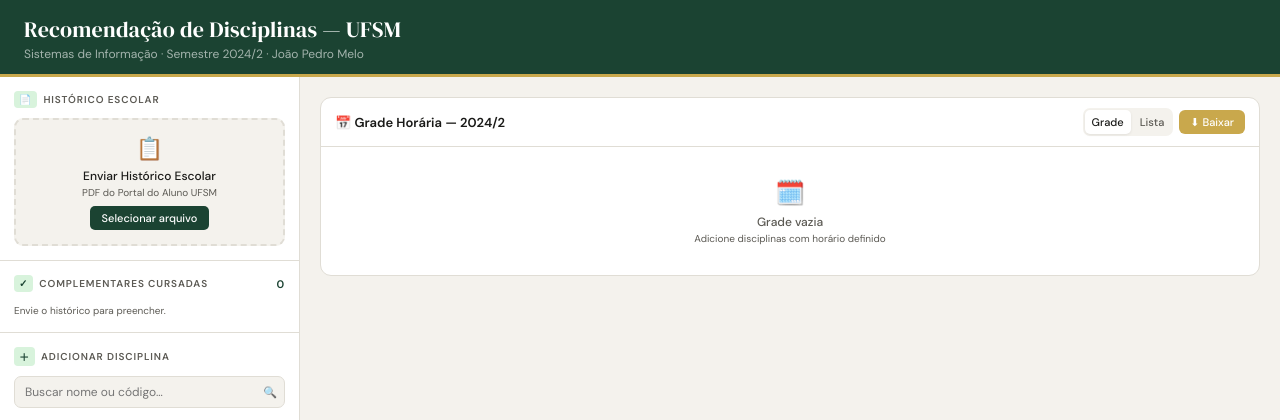
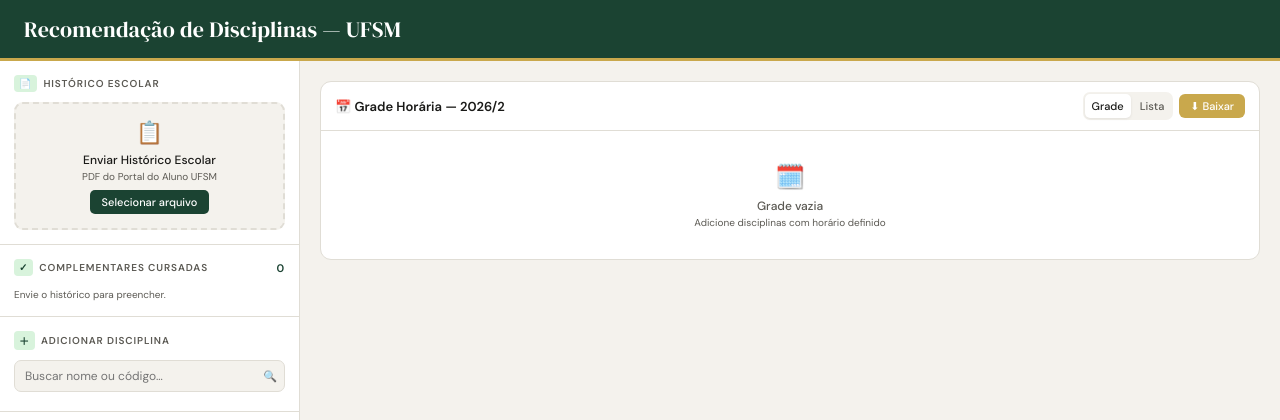
Before and after one commit to leowinch/Recomendador-de-disciplinas, a Django app: page / in a window 1280 px wide. Shown: the top 420 px of the page. Run offline with Django 5.2, Linux system fonts and the light colour scheme; some libraries are stand-ins or nearby versions.

Commit message:
ajustes na interface do usuário

```diff
--- a/backend/core/templates/prototipo.html
+++ b/backend/core/templates/prototipo.html
@@ -241,7 +241,7 @@ body{font-family:'DM Sans',sans-serif;background:var(--fundo);color:var(--texto)
 <!-- TÍTULO -->
 <div class="page-title-bar">
   <div class="page-title">Recomendação de Disciplinas — UFSM</div>
-  <div class="page-sub">Sistemas de Informação · Semestre 2024/2 · João Pedro Melo</div>
+  <div class="page-sub"></div>
 </div>
 
 <!-- LAYOUT -->
@@ -322,7 +322,7 @@ body{font-family:'DM Sans',sans-serif;background:var(--fundo);color:var(--texto)
     <!-- GRADE: só entram disciplinas cuja turma escolhida tem horário cadastrado -->
     <div class="card">
       <div class="card-h">
-        <div class="card-t">📅 Grade Horária — 2024/2</div>
+        <div class="card-t" id="gradeCardTitle">📅 Grade Horária</div>
         <div style="display:flex;align-items:center;gap:6px;flex-wrap:wrap;">
           <div class="tab-bar">
             <button class="tab on" onclick="setTab(this,'grade')">Grade</button>
@@ -414,6 +414,12 @@ let abaRec='obrig';       // aba aberta no card de recomendações
 const infoRec={obrig:'—',dcg:'—'}; // contador de cada aba, mostrado ao lado delas
 let obrigSeq=0;           // descarta resposta de obrigatórias de um clique anterior
 const cacheDetalhes=new Map(); // codigo → resposta de /api/detalhe-disciplina/
+
+// Ano/semestre letivo de hoje: janeiro a junho é o 1º, julho a dezembro o 2º (mesma regra do backend)
+function periodoAtual(){
+  const hoje=new Date();
+  return hoje.getFullYear()+'/'+(hoje.getMonth()<6?1:2);
+}
 
 function esc(s){return String(s??'').replace(/[&<>"']/g,c=>({'&':'&amp;','<':'&lt;','>':'&gt;','"':'&quot;',"'":'&#39;'}[c]));}
 function minutos(h){const [hh,mm]=h.split(':');return Number(hh)*60+Number(mm);}
@@ -573,7 +579,6 @@ function mostrarObrigatorias(data){
   const total=data.atrasadas.length+data.do_semestre.length;
   setInfoRec('obrig',total+' disciplina'+(total===1?'':'s'));
 
-  const ing=historico.ingresso, letivo=data.semestre_letivo;
   const item=d=>itemRec(d,d.codigo+(d.carga_horaria?' · '+d.carga_horaria+'h':''),d.motivo==='reprovada'?'Reprovada':'');
   const grupo=(titulo,ds)=>`
     <div class="cluster-grupo">
@@ -590,9 +595,6 @@ function mostrarObrigatorias(data){
   });
 
   list.innerHTML=`
-    <div class="rec-dica">
-      💡 Ingresso em ${ing.ano}/${ing.semestre}: em ${letivo.ano}/${letivo.semestre} você está no ${data.semestre_aluno}º semestre de ${esc(data.curso)}.
-    </div>
     <div class="md-label" style="font-weight:600;">Do seu semestre (${data.semestre_aluno}º)</div>
     ${data.do_semestre.length?`<div class="cluster-grupo">${data.do_semestre.map(item).join('')}</div>`:semItens('Nenhuma obrigatória pendente neste semestre.')}
     <div class="md-label" style="font-weight:600;">Atrasadas</div>
@@ -905,10 +907,11 @@ function downloadGrade(){
     }</tr>`).join('')
   }</tbody></table>`:'<p>Nenhuma disciplina com horário cadastrado.</p>';
   const lista=selecionadas.map(d=>esc(d.nome)+' ('+esc(d.cod)+(d.turma!=null?', turma '+esc(d.turma):'')+')').join(' | ');
-  const html=`<html><head><meta charset="UTF-8"><title>Grade UFSM</title><style>body{font-family:sans-serif;padding:24px}h2{color:#1B4332;margin-bottom:16px}table{border-collapse:collapse;width:100%}th{background:#1B4332;color:white;padding:10px;font-size:12px}</style></head><body><h2>Grade Horária — 2024/2</h2>${tabela}<p style="margin-top:20px;font-size:11px;color:#555;">Disciplinas: ${lista}</p></body></html>`;
+  const periodo=periodoAtual();
+  const html=`<html><head><meta charset="UTF-8"><title>Grade UFSM</title><style>body{font-family:sans-serif;padding:24px}h2{color:#1B4332;margin-bottom:16px}table{border-collapse:collapse;width:100%}th{background:#1B4332;color:white;padding:10px;font-size:12px}</style></head><body><h2>Grade Horária — ${periodo}</h2>${tabela}<p style="margin-top:20px;font-size:11px;color:#555;">Disciplinas: ${lista}</p></body></html>`;
   const a=document.createElement('a');
   a.href=URL.createObjectURL(new Blob([html],{type:'text/html'}));
-  a.download='grade_ufsm_2024_2.html';a.click();
+  a.download='grade_ufsm_'+periodo.replace('/','_')+'.html';a.click();
   mostrarToast('⬇ Grade baixada!');
 }
 
@@ -920,6 +923,7 @@ function mostrarToast(msg){
 }
 
 document.addEventListener('keydown',e=>{if(e.key==='Escape'){fecharModalDisc();}});
+document.getElementById('gradeCardTitle').textContent='📅 Grade Horária — '+periodoAtual();
 renderGrade();renderSelecionadas();
 </script>
 </body>
```
Also changed, not shown: backend/requirements.txt (added, +9 -0 lines).
